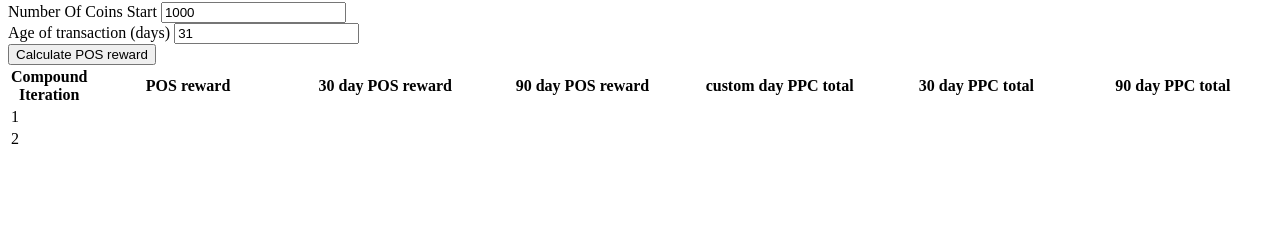
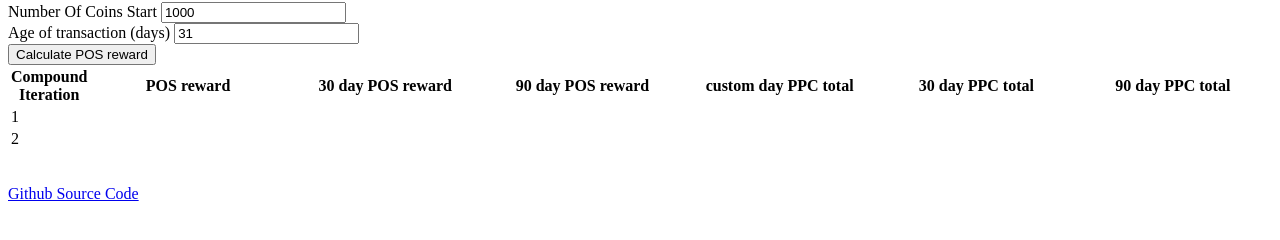
Before and after one commit to peercoin/peercoin-POSCalculator, a plain HTML site: page index.html in a window 1280 px wide. Shown: the part 64-304 px from the top of the page. Drawn offline with Linux system fonts and the light colour scheme.

Commit message:
Update index.html
add link to source code

```diff
--- a/index.html
+++ b/index.html
@@ -133,5 +133,9 @@ function calculateReward(days, coins){
  </tr>
  </table>
 </form>
+</br>
+<div id="footer">
+<a href="https://github.com/FuzzyBearBTC/peercoin-POSCalculator">Github Source Code</a>
+</div>
 </body>
 </html>
```
